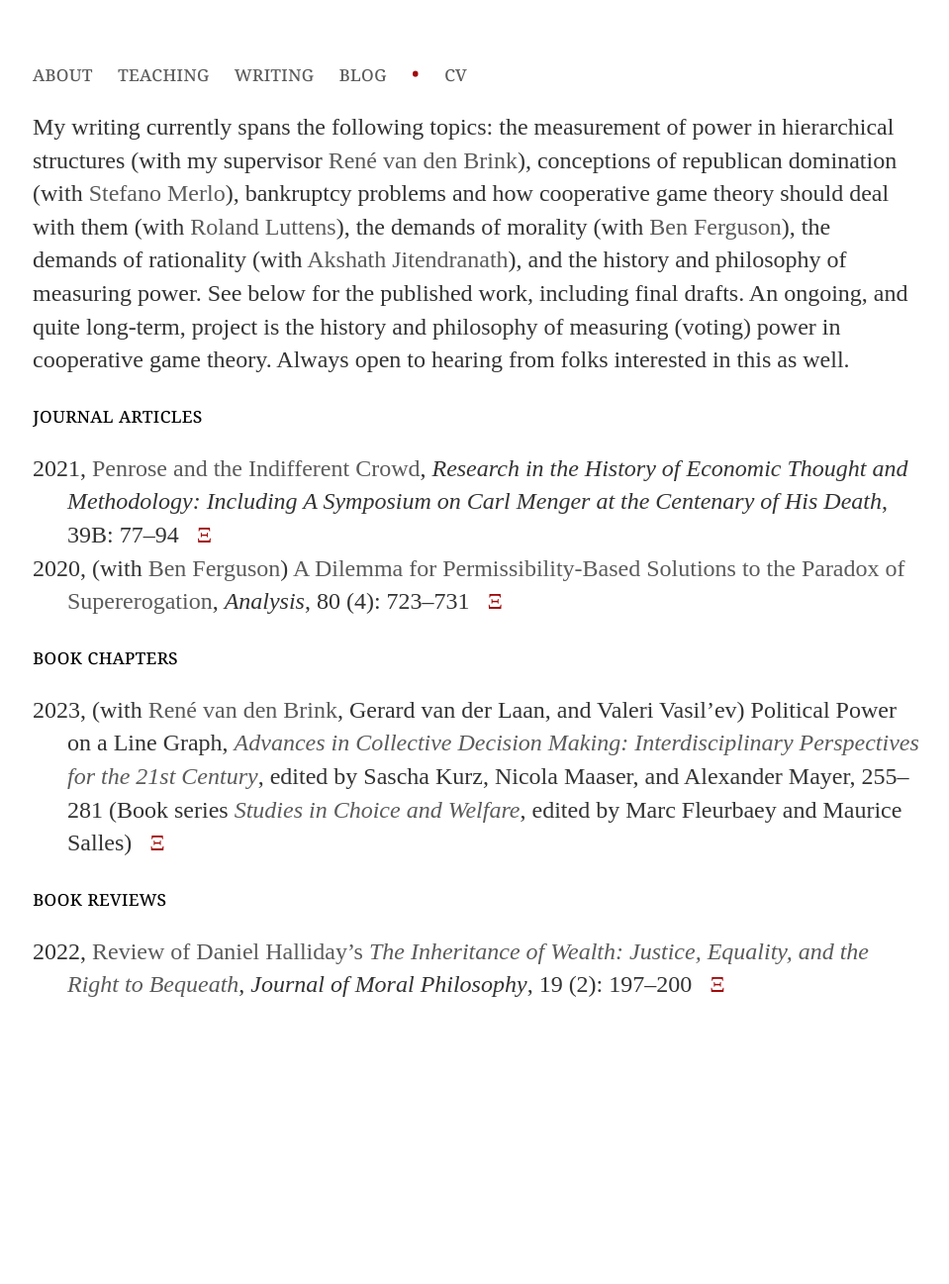
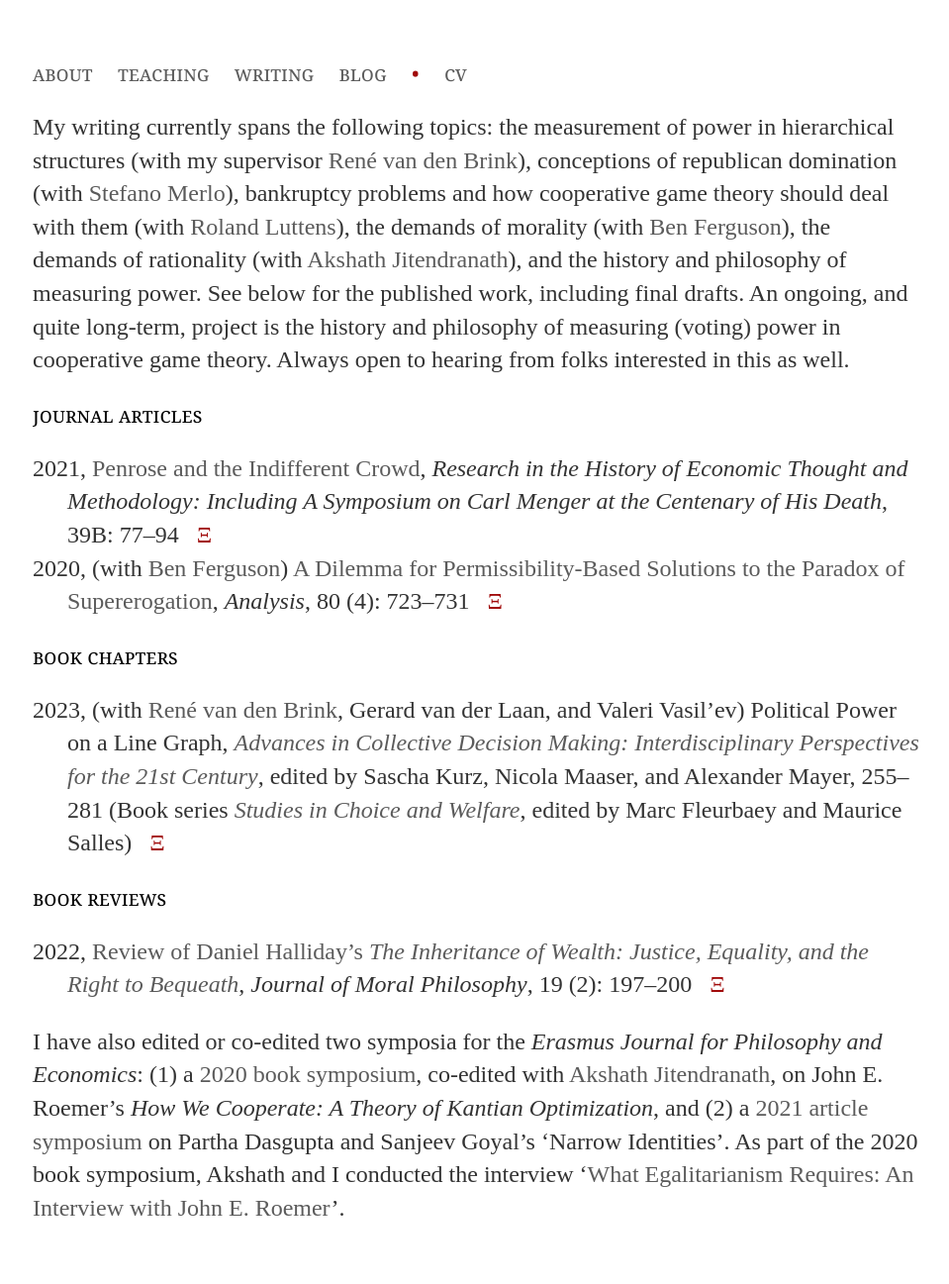
Before and after one commit to uzunovam/uzunovam, a Jekyll site: the page built from writing/index.html, in a window 1280 px wide. Shown: the whole page at 99% size, without its empty margins (159-1118 px from the left). Built offline with Jekyll 4.4.1, drawn with Linux system fonts in a browser that asks for light colours; before the commit the page ends 1072 px from its top, so only the background shows below that.

Commit message:
Update index.html

```diff
--- a/writing/index.html
+++ b/writing/index.html
@@ -11,4 +11,5 @@
 	<p class="singlereference">2023, (with <a href="http://personal.vu.nl/j.r.vanden.brink/">René van den Brink</a>, Gerard van der Laan, and Valeri Vasil’ev) Political Power on a Line Graph, <a href="https://link.springer.com/book/9783031216954"><cite>Advances in Collective Decision Making: Interdisciplinary Perspectives for the 21st Century</cite></a>, edited by Sascha Kurz, Nicola Maaser, and Alexander Mayer, 255–281 (Book series <a href="https://www.springer.com/series/6869"><cite>Studies in Choice and Welfare</cite></a>, edited by Marc Fleurbaey and Maurice Salles) &nbsp; <a href="/files/papers/Political Power on a Line Graph.pdf"><bullet>&Xi;</bullet></a></p>
 	<section>book reviews</section>
 	<p class="singlereference">2022, <a href="https://doi.org/10.1163/17455243-19020001">Review of Daniel Halliday’s <cite>The Inheritance of Wealth: Justice, Equality, and the Right to Bequeath</cite></a>, <cite>Journal of Moral Philosophy</cite>, 19 (2): 197–200 &nbsp; <a href="/files/papers/Halliday, The Inheritance of Wealth, Review.pdf"><bullet>&Xi;</bullet></a></p>
+	<p>I have also edited or co-edited two symposia for the <cite>Erasmus Journal for Philosophy and Economics</cite>: (1) a <a href="https://www.ejpe.org/journal/issue/view/25">2020 book symposium</a>, co-edited with <a href="https://akshathjitendranath.weebly.com/">Akshath Jitendranath</a>, on John E. Roemer’s <cite>How We Cooperate: A Theory of Kantian Optimization</cite>, and (2) a <a href="https://www.ejpe.org/journal/issue/view/27">2021 article symposium</a> on Partha Dasgupta and Sanjeev Goyal’s ‘Narrow Identities’. As part of the 2020 book symposium, Akshath and I conducted the interview ‘<a href="https://www.ejpe.org/journal/article/view/530">What Egalitarianism Requires: An Interview with John E. Roemer</a>’.</p>
 </div><!-- /.blurb -->
```
